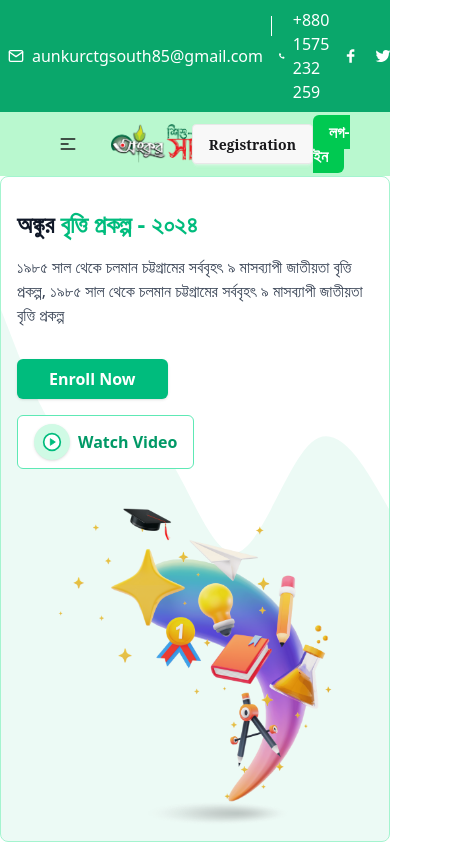
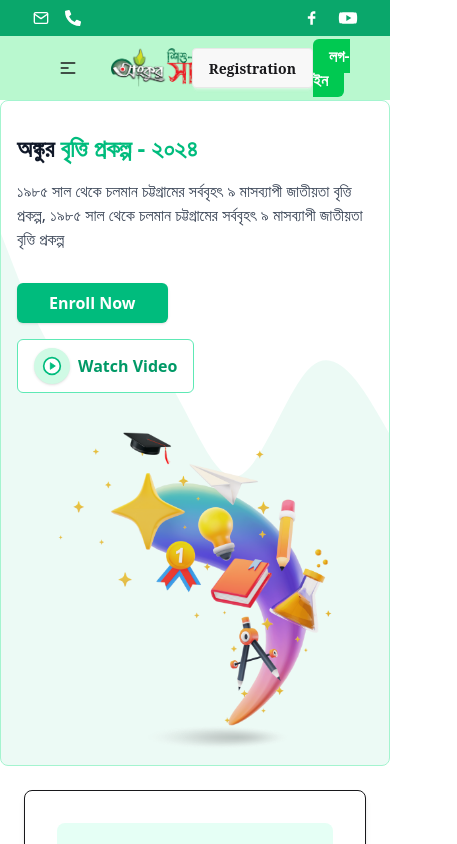
Before and after one commit to atmabdullaham/aunkur-project, a React (Vite) app: page /aunkur-scholarship in a window 390 px wide. Shown: the top 844 px of the page, 457 px wide, since content can reach past the window. Built offline with nearby package versions, Linux system fonts and the light colour scheme; no server answers.

Commit message:
Make Responsive for TopNavBar

```diff
--- a/src/components/TopNavBar.jsx
+++ b/src/components/TopNavBar.jsx
@@ -1,29 +1,47 @@
 import React from "react";
-import { TiSocialFacebook } from "react-icons/ti";
-import { TiSocialInstagram } from "react-icons/ti";
-import { TiSocialTwitter } from "react-icons/ti";
-import { TiSocialLinkedin } from "react-icons/ti";
+import { TiSocialFacebook, TiSocialYoutube } from "react-icons/ti";
 import { FiMail } from "react-icons/fi";
 import { FaPhoneAlt } from "react-icons/fa";
+
 const TopNavBar = () => {
   return (
-    <div className="flex justify-between bg-[#0AA76B] p-2">
-      <div className="flex">
-        <p className="flex items-center justify-center gap-x-2 text-white">
-          <FiMail />
-          aunkurctgsouth85@gmail.com
-        </p>
-        <div className="w-px m-2 h-5 bg-white"></div>
-        <p className="flex items-center justify-center gap-x-2 text-white">
-          <FaPhoneAlt />
-          +880 1575 232 259
-        </p>
-      </div>
-      <div className="flex text-white items-center justify-center gap-x-3 text-xl">
-        <TiSocialFacebook />
-        <TiSocialTwitter />
-        <TiSocialInstagram />
-        <TiSocialLinkedin />
+    <div className="bg-[#0AA76B] text-white">
+      <div className="w-10/12 mx-auto py-2 flex flex-row items-center justify-between  gap-2 sm:flex-row sm:justify-between sm:items-center">
+        {/* Left Section */}
+        <div className="flex flex-row sm:flex-row items-center gap-4 sm:gap-6">
+          {/* Email (clickable) */}
+          <a
+            href="mailto:aunkurcitynorth85@gmail.com"
+            className="flex items-center gap-2"
+          >
+            <FiMail />
+            <span className="hidden sm:inline">
+              aunkurcitynorth85@gmail.com
+            </span>
+          </a>
+
+          {/* Phone (clickable) */}
+          <a href="tel:+8801575232259" className="flex items-center gap-2">
+            <FaPhoneAlt />
+            <span className="hidden sm:inline">+880 1575 232 259</span>
+          </a>
+        </div>
+
+        {/* Right Section */}
+        <div className="flex items-center gap-4 text-xl">
+          <a
+            href="https://www.facebook.com/Aunkur85"
+            className="hover:text-gray-200"
+          >
+            <TiSocialFacebook />
+          </a>
+          <a
+            href="https://www.youtube.com/@Aunkur_Ctg_North"
+            className="hover:text-gray-200"
+          >
+            <TiSocialYoutube />
+          </a>
+        </div>
       </div>
     </div>
   );
--- a/src/components/aunkurScholarship/Header.jsx
+++ b/src/components/aunkurScholarship/Header.jsx
@@ -24,7 +24,7 @@
           {/* Left */}
           <div className="w-full md:w-1/2 mb-10 md:mb-0 md:pr-8">
             <h1 className="text-2xl sm:text-3xl lg:text-4xl font-bold mb-4 leading-tight">
-              <span className="text-gray-900">অঙ্কুর</span>{" "}
+              <span className="text-gray-900 font-bangla">অঙ্কুর</span>{" "}
               <span className="text-emerald-500">বৃত্তি প্রকল্প - ২০২৪</span>
             </h1>
             <p className="text-gray-700 text-base sm:text-lg mb-8 max-w-xl">
```
